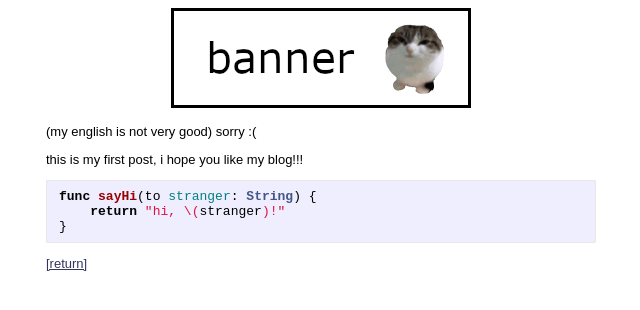
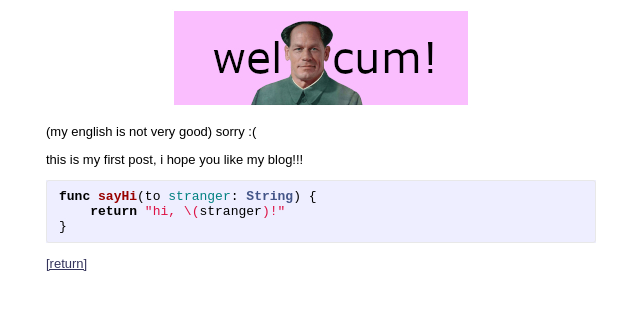
Before and after one commit to lazymisu/lazymisu-blog, a Jekyll site: the page built from _posts/2022-12-15-welcome!!!.markdown, in a window 1280 px wide. Shown: the top 310 px of the page, without its empty margins (319-959 px from the left). Built offline with Jekyll 4.4.1, drawn with Linux system fonts in a browser that asks for light colours.

Commit message:
Add custom post banner

```diff
--- a/_layouts/post.html
+++ b/_layouts/post.html
@@ -2,6 +2,12 @@
 layout: page
 ---
 
-<center><img src="/assets/img/b.jpg" alt="b.jpg" style="width:300px;height:100px"></center>
+{% if page.banner %}
+    {% assign banner = page.banner %}
+{% else %}
+    {% assign banner = "b.jpg" %}
+{% endif %}
+
+<center><img src="/assets/img/{{ banner }}" alt="{{ banner }}" style="width:300px;height:100px"></center>
 
 {{ content }}
--- a/_posts/2022-12-15-welcome!!!.markdown
+++ b/_posts/2022-12-15-welcome!!!.markdown
@@ -1,5 +1,6 @@
 ---
 layout: post
+banner: welcum.jpg
 title: "Welcome!!!"
 date: 2022-12-15 12:34:00 -0500
 tags: diary
```
Also changed, not shown: assets/img/welcum.jpg (added).
